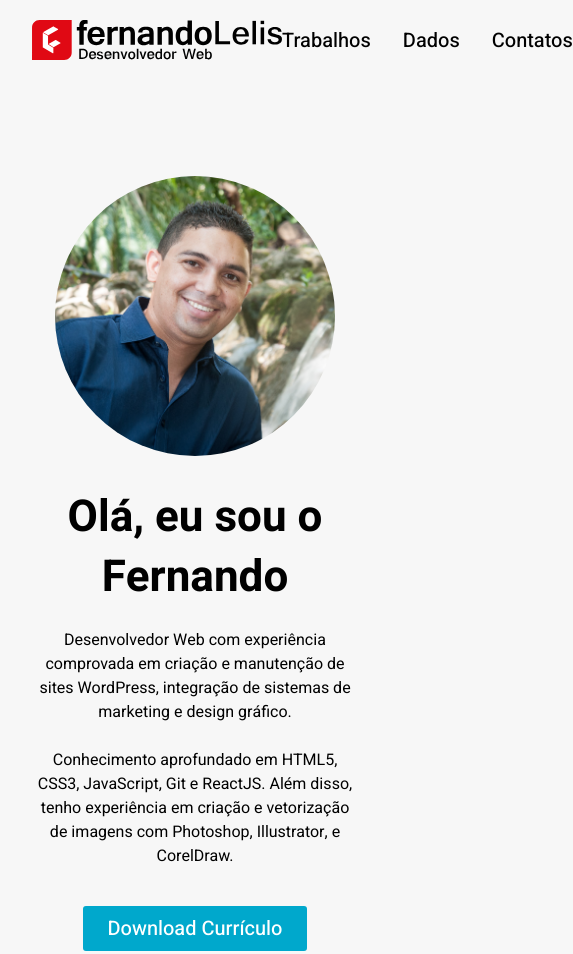
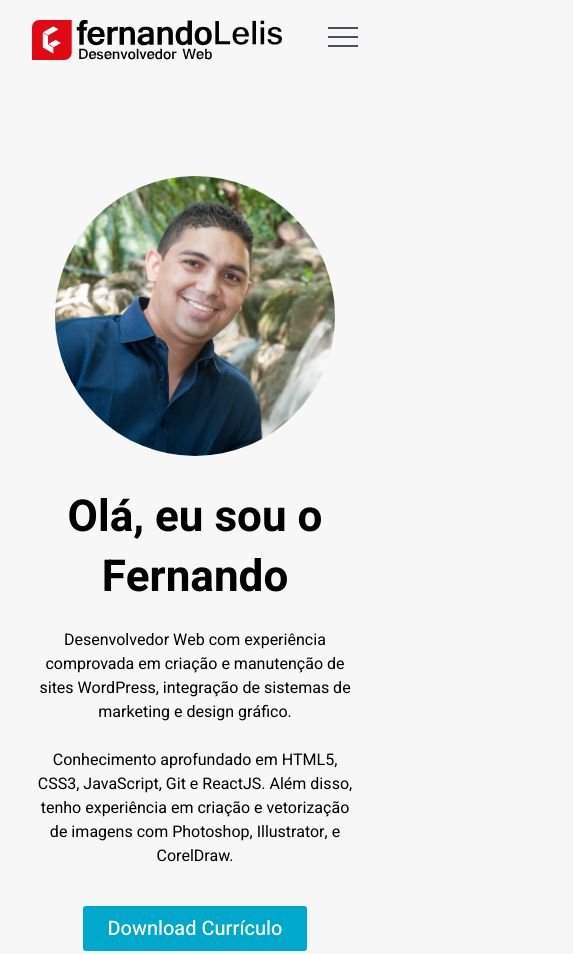
Before and after one commit to FernandoLelis/portfolio, a plain HTML site: page index.html in a window 390 px wide. Shown: the top 954 px of the page, 573 px wide, since content can reach past the window. Drawn offline with Linux system fonts and the light colour scheme.

Commit message:
add menu hamburger

```diff
--- a/css/styles.css
+++ b/css/styles.css
@@ -53,6 +53,20 @@ header #navbar .nav-list .nav-item a:hover {
   color: #777;
   transition: color 0.3s;
 }
+
+header #navbar .hamburger-menu {
+  display: none;
+}
+
+@media (max-width: 800px) {
+  header #navbar .hamburger-menu {
+    display: block;
+  }
+  header #navbar .nav-list {
+    display: none;
+  }
+}
+
 
 /* SECTION BANNER */
 
--- a/index.html
+++ b/index.html
@@ -35,7 +35,19 @@
           </li>
         </ul>
 
-        <div class="hamburguer-menu"></div>
+        <div class="hamburger-menu">
+          <svg
+            width="30"
+            height="20"
+            viewBox="0 0 30 20"
+            fill="none"
+            xmlns="http://www.w3.org/2000/svg"
+          >
+            <path d="M0 1H30" stroke="#21243D" stroke-width="1.6" />
+            <path d="M0 10H30" stroke="#21243D" stroke-width="1.6" />
+            <path d="M0 19H30" stroke="#21243D" stroke-width="1.6" />
+          </svg>
+        </div>
       </nav>
     </header>
 
```
